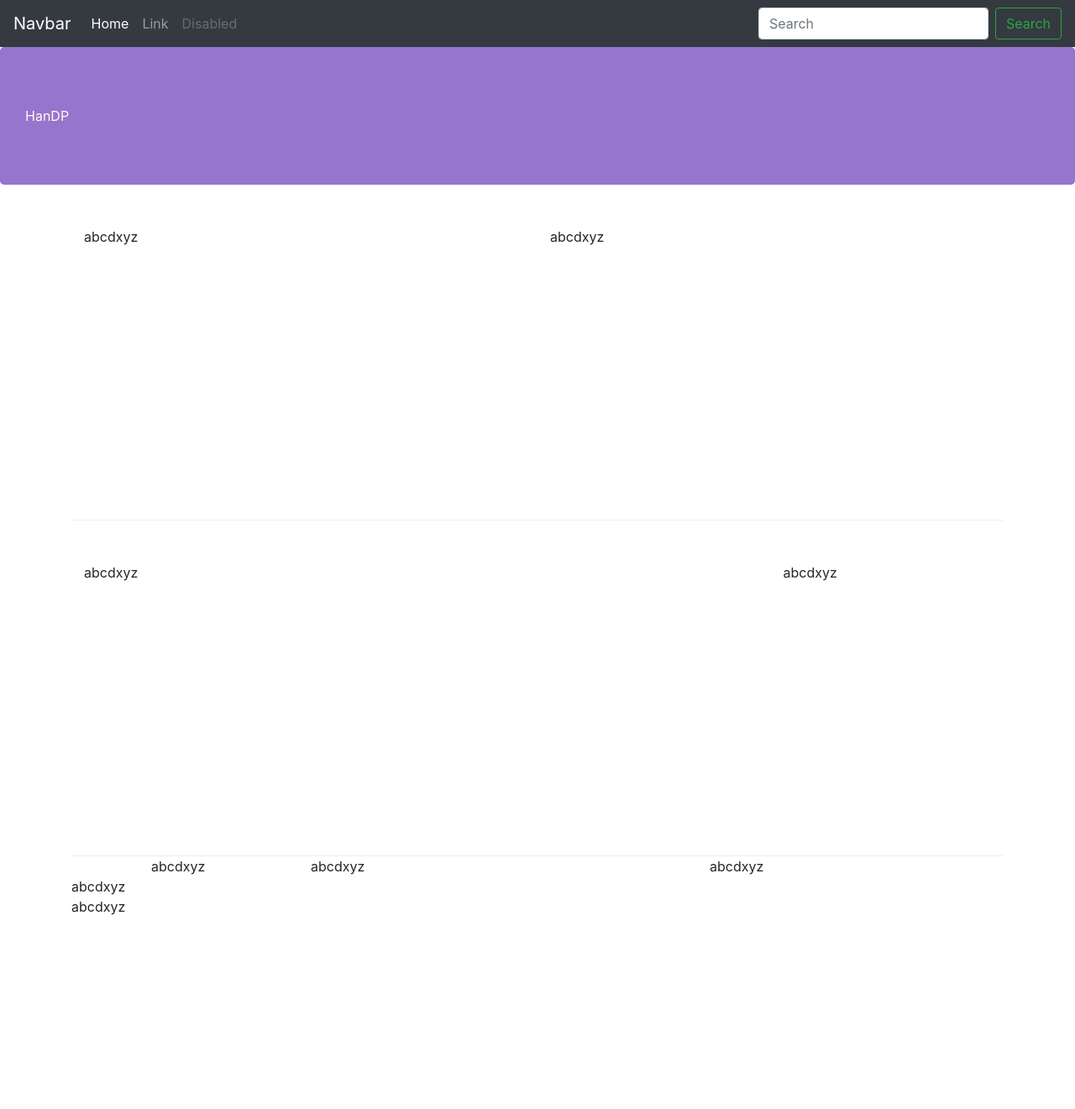
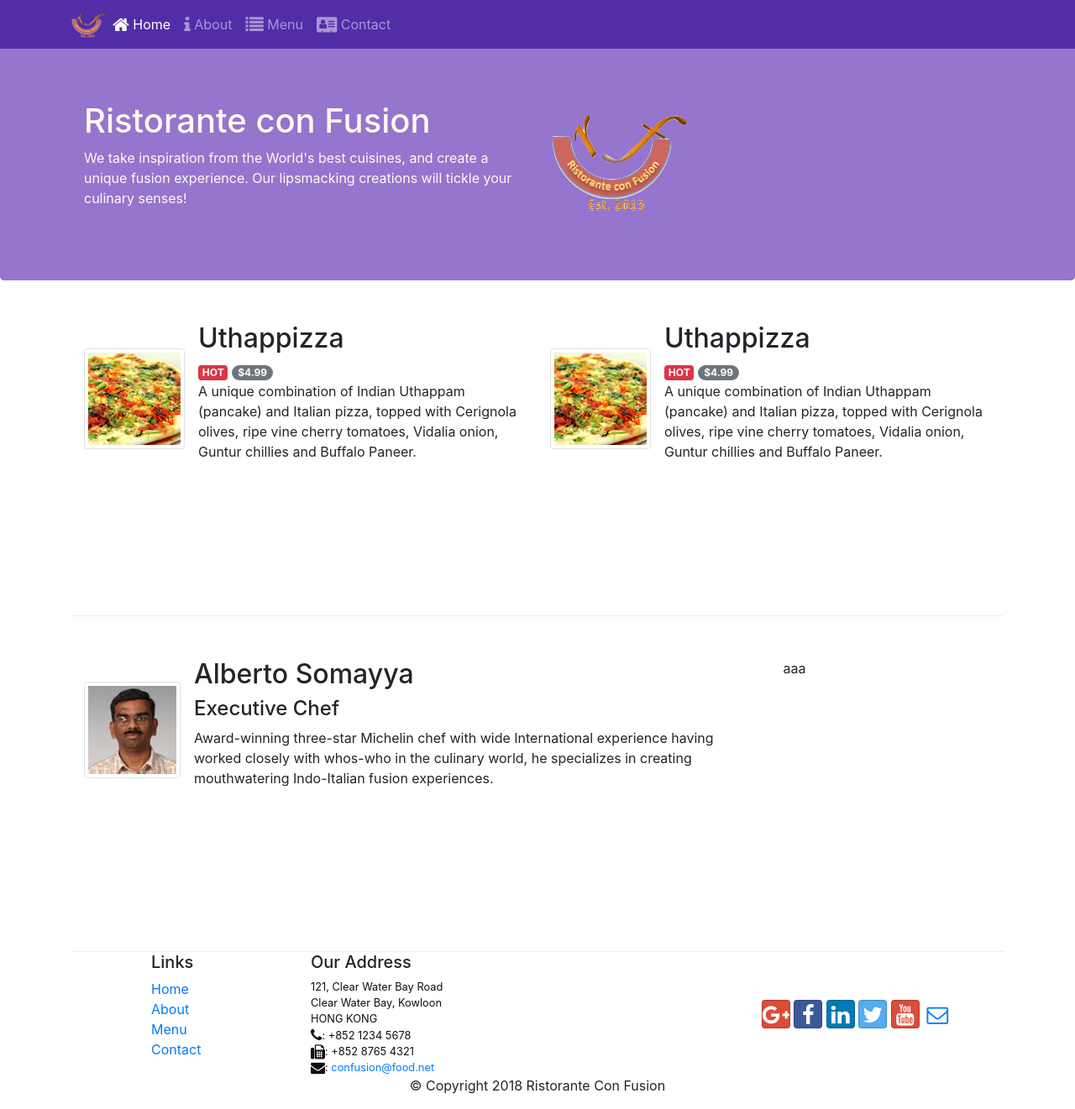
Before and after one commit to SuRiHank/WebSchool, a website: page index.html in a window 1280 px wide. Shown: the whole page at 84% size. Before the commit the page ends 1108 px from the top, so only its background shows below. Drawn offline with nearby package versions, Linux system fonts and the light colour scheme.

```diff
--- a/css/styles.css
+++ b/css/styles.css
@@ -27,3 +27,12 @@
     margin:0px;
     color:#0f0f0f;
 }
+
+body {
+    padding: 50px 0px 0px 0px;
+    z-index: 0;
+}
+
+.navbar-dark {
+    background-color: #512DA8;
+}
--- a/index.html
+++ b/index.html
@@ -2,58 +2,101 @@
 <html lang="en">
 
 <head>
+
+  <title>Ristorante Con Fusion: About Us</title>
   <!-- Required meta tags always come first -->
   <meta charset="utf-8">
   <meta name="viewport" content="width=device-width, initial-scale=1, shrink-to-fit=no">
   <meta http-equiv="x-ua-compatible" content="ie=edge">
+
   <!-- Bootstrap CSS -->
   <link rel="stylesheet" href="node_modules/bootstrap/dist/css/bootstrap.min.css">
+  <link rel="stylesheet" href="node_modules/font-awesome/css/font-awesome.min.css">
+  <link rel="stylesheet" href="node_modules/bootstrap-social/bootstrap-social.css">
   <link href="css/styles.css" rel="stylesheet">
-    <title>Ristorante Con Fusion</title>
 </head>
 
 <body>
-  <!-- EX5 -->
-    <nav class="navbar navbar-expand-lg navbar-dark bg-dark">
-        <a class="navbar-brand" href="#">Navbar</a>
-        <button class="navbar-toggler" type="button" data-toggle="collapse" data-target="#navbarTogglerDemo02" aria-controls="navbarTogglerDemo02" aria-expanded="false" aria-label="Toggle navigation">
+  <nav class="navbar navbar-dark navbar-expand-sm fixed-top">
+    <div class="container">
+        <button class="navbar-toggler" type="button" data-toggle="collapse" data-target="#Navbar">
             <span class="navbar-toggler-icon"></span>
         </button>
+        <a class="navbar-brand mr-auto" href="#"><img src="images/logo.png" height="30" width="41"></a>
 
-        <div class="collapse navbar-collapse" id="navbarTogglerDemo02">
-          <ul class="navbar-nav mr-auto mt-2 mt-lg-0">
-            <li class="nav-item active">
-              <a class="nav-link" href="#">Home <span class="sr-only">(current)</span></a>
-            </li>
-            <li class="nav-item">
-              <a class="nav-link" href="#">Link</a>
-            </li>
-            <li class="nav-item">
-              <a class="nav-link disabled" href="#">Disabled</a>
-            </li>
+        <div class="collapse navbar-collapse" id="Navbar">
+            <ul class="navbar-nav mr-auto">
+                    <li class="nav-item active"><a class="nav-link" href="./index.html"><span class="fa fa-home fa-lg"></span> Home</a></li>
+                    <li class="nav-item"><a class="nav-link" href="./aboutus.html"><span class="fa fa-info fa-lg"></span> About</a></li>
+                    <li class="nav-item"><a class="nav-link" href="#"><span class="fa fa-list fa-lg"></span> Menu</a></li>
+                    <li class="nav-item"><a class="nav-link" href="./contactus.html"><span class="fa fa-address-card fa-lg"></span> Contact</a></li>
             </ul>
-          <form class="form-inline my-2 my-lg-0">
-            <input class="form-control mr-sm-2" type="search" placeholder="Search">
-            <button class="btn btn-outline-success my-2 my-sm-0" type="submit">Search</button>
-          </form>
+        </div>
     </div>
 </nav>
 
     <!-- EX6 -->
     <header class="jumbotron">
-        <div class="row row-header"> HanDP </div>
+      <div class="container">
+          <div class="row row-header">
+              <div class="col-12 col-sm-6">
+                  <h1>Ristorante con Fusion</h1>
+                  <p>We take inspiration from the World's best cuisines, and create a unique fusion experience. Our lipsmacking creations will tickle your culinary senses!</p>
+              </div>
+              <div class="col-12 col-sm align-self-center">
+                <img src="images/logo.png" class="img-fluid">
+              </div>
+
+          </div>
+      </div>
   </header>
 
     <body>
       <div class="container">
         <div class="row row-content">
-          <div class="col-12 col-sm-6"> abcdxyz </div>
-          <div class="col-12 col-sm"> abcdxyz </div>
+          <div class="col-12 col-sm-6">
+            <div class="media">
+              <img class="d-flex mr-3 img-thumbnail align-self-center"
+                  src="images/uthappizza.png" alt="Uthappizza">
+              <div class="media-body">
+                  <h2 class="mt-0">Uthappizza</h2>
+                  <span class="badge badge-danger">HOT</span>
+                  <span class="badge badge-pill badge-secondary">$4.99</span>
+                  <p class="d-none d-sm-block">A unique combination of Indian Uthappam (pancake) and Italian pizza, topped with Cerignola olives, ripe vine cherry tomatoes, Vidalia onion, Guntur chillies and Buffalo Paneer.</p>
+              </div>
+            </div>
+
+          </div>
+          <div class="col-12 col-sm">
+            <div class="media">
+              <img class="d-flex mr-3 img-thumbnail align-self-center"
+                  src="images/uthappizza.png" alt="Uthappizza">
+              <div class="media-body">
+                  <h2 class="mt-0">Uthappizza</h2>
+                  <span class="badge badge-danger">HOT</span>
+                  <span class="badge badge-pill badge-secondary">$4.99</span>
+                  <p class="d-none d-sm-block">A unique combination of Indian Uthappam (pancake) and Italian pizza, topped with Cerignola olives, ripe vine cherry tomatoes, Vidalia onion, Guntur chillies and Buffalo Paneer.</p>
+              </div>
+            </div>
+          </div>
 
         </div>
         <div class="row row-content">
-          <div class="col-12 col-sm-4 order-sm-last col-md-3"> abcdxyz </div>
-          <div class="col col-sm order-sm-first col-md"> abcdxyz </div>
+          <div class="col-12 col-sm-4 order-sm-last col-md-3">
+             aaa
+          </div>
+          <div class="col col-sm order-sm-first col-md">
+            <div class="media">
+              <img class="d-flex mr-3 img-thumbnail align-self-center"
+                  src="images/alberto.png" alt="Alberto Somayya">
+              <div class="media-body">
+                  <h2 class="mt-0">Alberto Somayya</h2>
+                  <h4>Executive Chef</h4>
+                  <p class="d-none d-sm-block">Award-winning three-star Michelin chef with wide International experience having worked closely with whos-who in the culinary world, he specializes in creating mouthwatering Indo-Italian fusion experiences.</p>
+              </div>
+            </div>
+
+          </div>
         </div>
       </div>
     </body>
@@ -61,16 +104,43 @@
     <footer class="footer">
       <div class="container">
           <div class="row">
-          <div class="col-4 offset-1 col-sm-2">abcdxyz</div>
-
-          <div class="col-7 col-sm-5"> abcdxyz </div>
-
-          <div class="col-12 col-sm-4"> abcdxyz </div>
-
-          <div class="col-auto"> abcdxyz </div>
-
+              <div class="col-4 offset-1 col-sm-2">
+                  <h5>Links</h5>
+                  <ul class="list-unstyled">
+                      <li><a href="./index.html">Home</a></li>
+                      <li><a href="./aboutus.html">About</a></li>
+                      <li><a href="#">Menu</a></li>
+                      <li><a href="./contactus.html">Contact</a></li>
+                  </ul>
               </div>
-        <ul class="list-unstyled"> abcdxyz </ul>
+              <div class="col-7 col-sm-5">
+                  <h5>Our Address</h5>
+                  <address>
+                121, Clear Water Bay Road<br>
+                Clear Water Bay, Kowloon<br>
+                HONG KONG<br>
+                    <i class="fa fa-phone fa-lg"></i>: +852 1234 5678<br>
+                    <i class="fa fa-fax fa-lg"></i>: +852 8765 4321<br>
+                    <i class="fa fa-envelope fa-lg"></i>:
+                    <a href="mailto:confusion@food.net">confusion@food.net</a>
+             </address>
+              </div>
+              <div class="col-12 col-sm-4 align-self-center">
+                  <div class="text-center">
+                      <a class="btn btn-social-icon btn-google" href="http://google.com/+"><i class="fa fa-google-plus"></i></a>
+                      <a class="btn btn-social-icon btn-facebook" href="http://www.facebook.com/profile.php?id="><i class="fa fa-facebook"></i></a>
+                      <a class="btn btn-social-icon btn-linkedin" href="http://www.linkedin.com/in/"><i class="fa fa-linkedin"></i></a>
+                      <a class="btn btn-social-icon btn-twitter" href="http://twitter.com/"><i class="fa fa-twitter"></i></a>
+                      <a class="btn btn-social-icon btn-google" href="http://youtube.com/"><i class="fa fa-youtube"></i></a>
+                      <a class="btn btn-social-icon" href="mailto:"><i class="fa fa-envelope-o"></i></a>
+                  </div>
+              </div>
+         </div>
+         <div class="row justify-content-center">
+              <div class="col-auto">
+                  <p>© Copyright 2018 Ristorante Con Fusion</p>
+              </div>
+         </div>
       </div>
   </footer>
 
@@ -82,4 +152,5 @@
 <script src="node_modules/bootstrap/dist/js/bootstrap.min.js"></script>
 
 
+
 </html>
--- a/package.json
+++ b/package.json
@@ -15,6 +15,8 @@
   },
   "dependencies": {
     "bootstrap": "^4.0.0",
+    "bootstrap-social": "^5.1.1",
+    "font-awesome": "^4.7.0",
     "jquery": "^3.3.1",
     "popper.js": "^1.12.9"
   }
```
Also changed, not shown: aboutus.html (added, +176 -0 lines), contactus.html (added, +215 -0 lines), images/alberto.png (added), images/buffet.png (added), images/elaicheesecake.png (added), images/logo.png (added), images/uthappizza.png (added), images/vadonut.png (added), images/zucchipakoda.png (added), 2 other files. Lines whose indentation alone changed are shown as unchanged.
